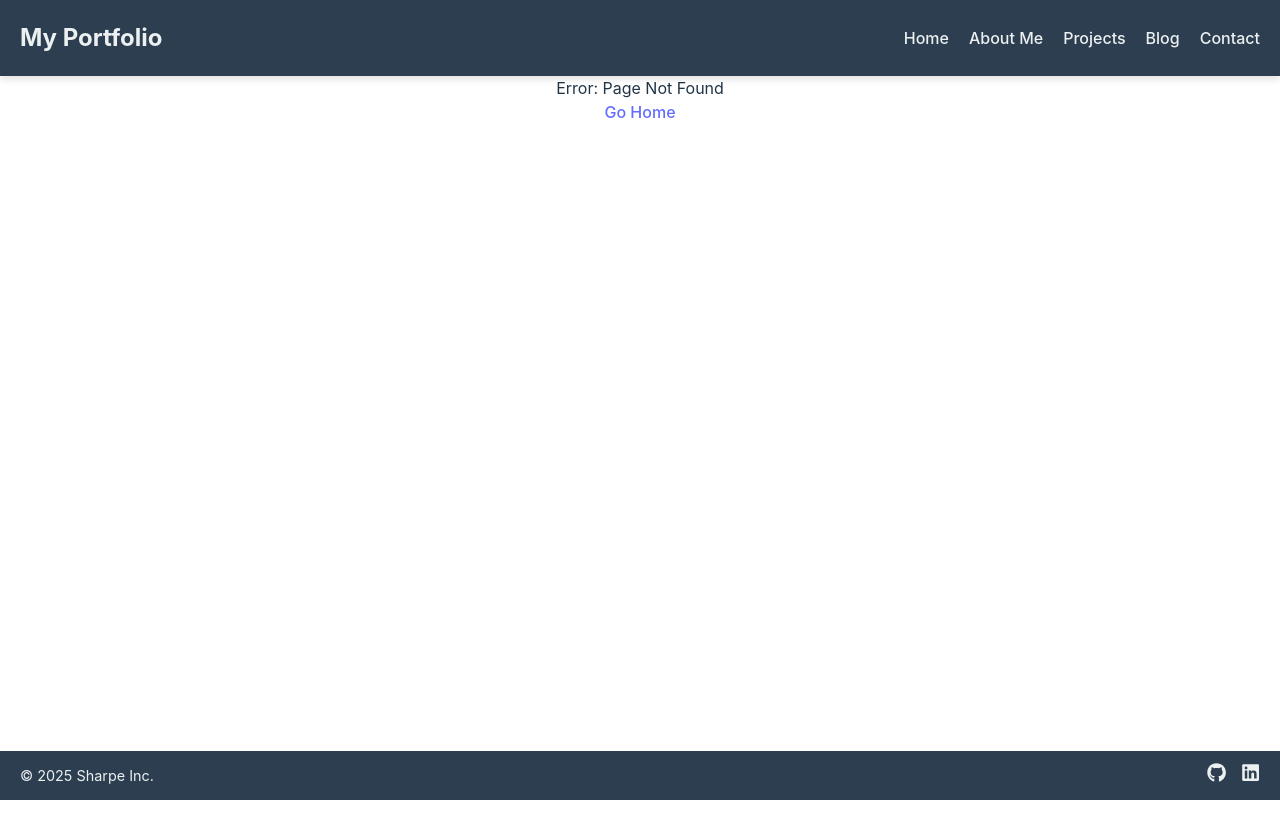
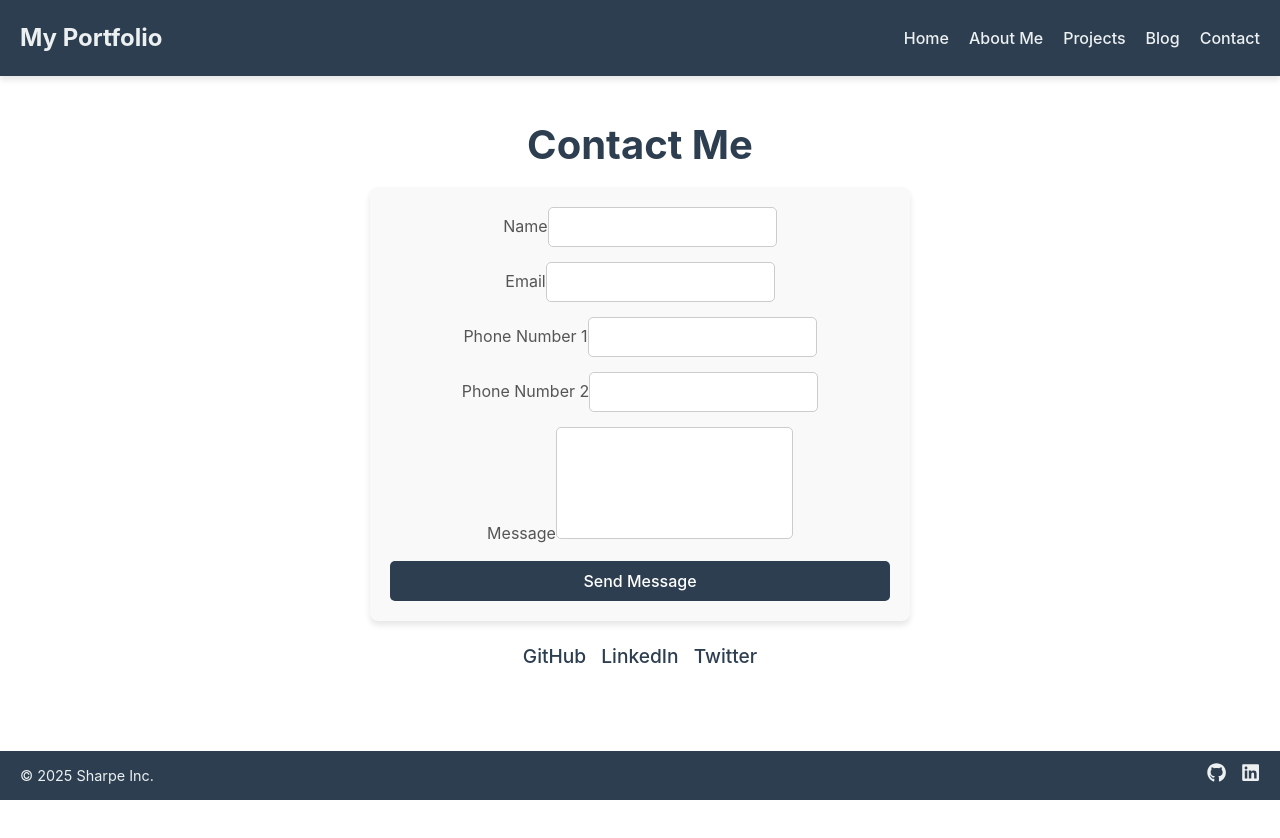
Before and after one commit to jmtsharpe/sharpe-home, a React (Vite) app: page /contact in a window 1280 px wide. Before the commit this address had no page. Shown: the top 838 px of the page. Built offline with nearby package versions, Linux system fonts and the light colour scheme.

Commit message:
add stand in contact page

```diff
--- a/src/Router.tsx
+++ b/src/Router.tsx
@@ -6,6 +6,7 @@ import {
 } from 'react-router-dom';
 import styled from '@emotion/styled/macro';
 import { Blog } from './components/pages/Blog';
+import { Contact } from './components/pages/Contact';
 import { Home } from './components/pages/Home';
 import { ErrorPage } from './components/pages/Error';
 import { Projects } from './components/pages/Projects';
@@ -44,6 +45,10 @@ const routes: Array<RouteObject> = [
                 element: <Blog />,
             },
             {
+                path: '/contact',
+                element: <Contact />,
+            },
+            {
                 path: '/home',
                 element: <Home />,
             },
--- /dev/null
+++ b/src/components/pages/Contact.tsx
@@ -0,0 +1,139 @@
+import styled from "@emotion/styled";
+
+const ContactContainer = styled.div`
+  display: flex;
+  flex-direction: column;
+  align-items: center;
+  padding: 20px;
+  color: #333;
+  line-height: 1.6;
+
+  h1 {
+    font-size: 2.5rem;
+    color: #2c3e50;
+    margin-bottom: 20px;
+  }
+`;
+
+const Form = styled.form`
+  display: flex;
+  flex-direction: column;
+  gap: 15px;
+  width: 100%;
+  max-width: 500px;
+  background-color: #f9f9f9;
+  padding: 20px;
+  border-radius: 8px;
+  box-shadow: 0 4px 6px rgba(0, 0, 0, 0.1);
+`;
+
+const Label = styled.label`
+  font-size: 1rem;
+  color: #555;
+`;
+
+const Input = styled.input`
+  padding: 10px;
+  font-size: 1rem;
+  border: 1px solid #ccc;
+  border-radius: 5px;
+
+  &:focus {
+    border-color: #1abc9c;
+    outline: none;
+  }
+`;
+
+const TextArea = styled.textarea`
+  padding: 10px;
+  font-size: 1rem;
+  border: 1px solid #ccc;
+  border-radius: 5px;
+  resize: none;
+
+  &:focus {
+    border-color: #1abc9c;
+    outline: none;
+  }
+`;
+
+const Button = styled.button`
+  padding: 10px;
+  font-size: 1rem;
+  color: white;
+  background-color: #2c3e50;
+  border: none;
+  border-radius: 5px;
+  cursor: pointer;
+  transition: background-color 0.3s;
+
+  &:hover {
+    background-color: #1abc9c;
+  }
+`;
+
+const SocialLinks = styled.div`
+  display: flex;
+  justify-content: center;
+  gap: 15px;
+  margin-top: 20px;
+
+  a {
+    text-decoration: none;
+    color: #2c3e50;
+    font-size: 1.2rem;
+
+    &:hover {
+      color: #1abc9c;
+    }
+  }
+`;
+
+const Contact = () => {
+    const handleSubmit = (e: React.FormEvent) => {
+        e.preventDefault();
+        alert("Message submitted!"); // Replace this with actual form submission logic
+    };
+
+    return (
+        <ContactContainer>
+            <h1>Contact Me</h1>
+            <Form onSubmit={handleSubmit}>
+                <div>
+                    <Label htmlFor="name">Name</Label>
+                    <Input type="text" id="name" name="name" required />
+                </div>
+                <div>
+                    <Label htmlFor="email">Email</Label>
+                    <Input type="email" id="email" name="email" required />
+                </div>
+                <div>
+                    <Label htmlFor="phone1">Phone Number 1</Label>
+                    <Input type="tel" id="phone1" name="phone1" required />
+                </div>
+                <div>
+                    <Label htmlFor="phone2">Phone Number 2</Label>
+                    <Input type="tel" id="phone2" name="phone2" />
+                </div>
+                <div>
+                    <Label htmlFor="message">Message</Label>
+                    <TextArea id="message" name="message" rows={5} required />
+                </div>
+                <Button type="submit">Send Message</Button>
+            </Form>
+            <SocialLinks>
+                <a href="https://github.com/your-github" target="_blank" rel="noopener noreferrer">
+                    GitHub
+                </a>
+                <a href="https://linkedin.com/in/your-linkedin" target="_blank" rel="noopener noreferrer">
+                    LinkedIn
+                </a>
+                <a href="https://twitter.com/your-twitter" target="_blank" rel="noopener noreferrer">
+                    Twitter
+                </a>
+            </SocialLinks>
+        </ContactContainer>
+    );
+};
+
+export { Contact };
```
